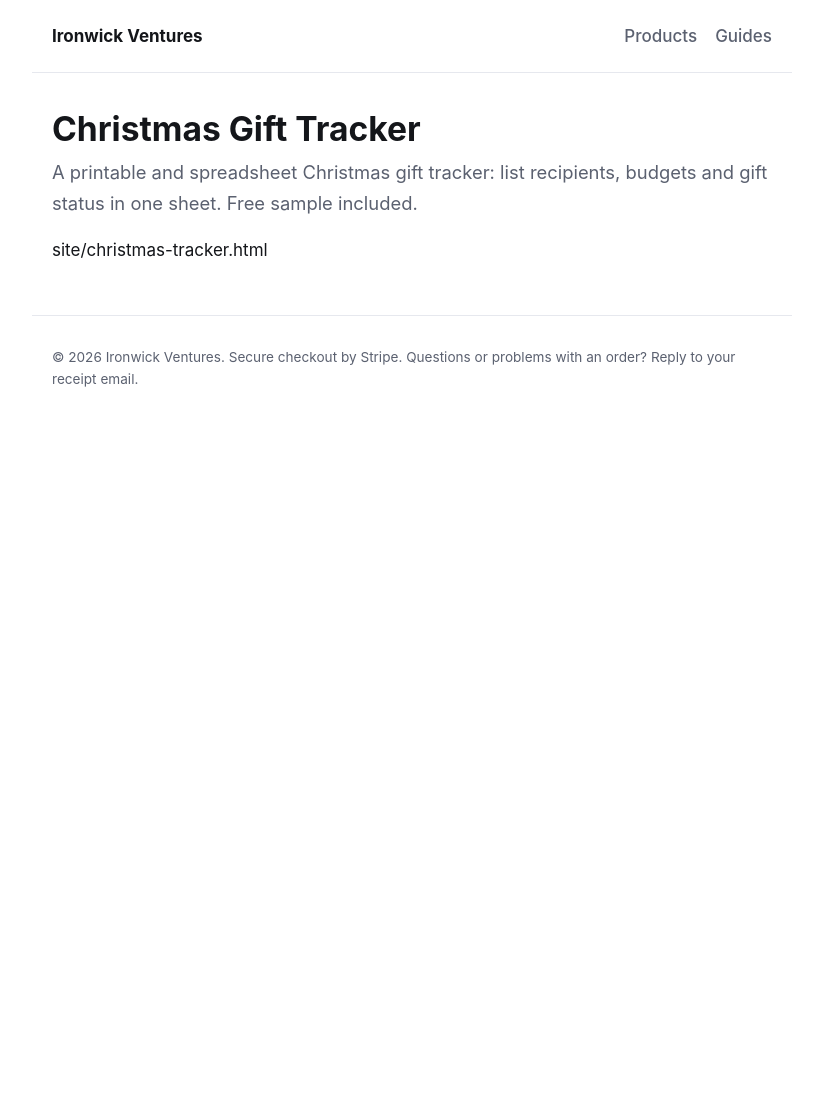
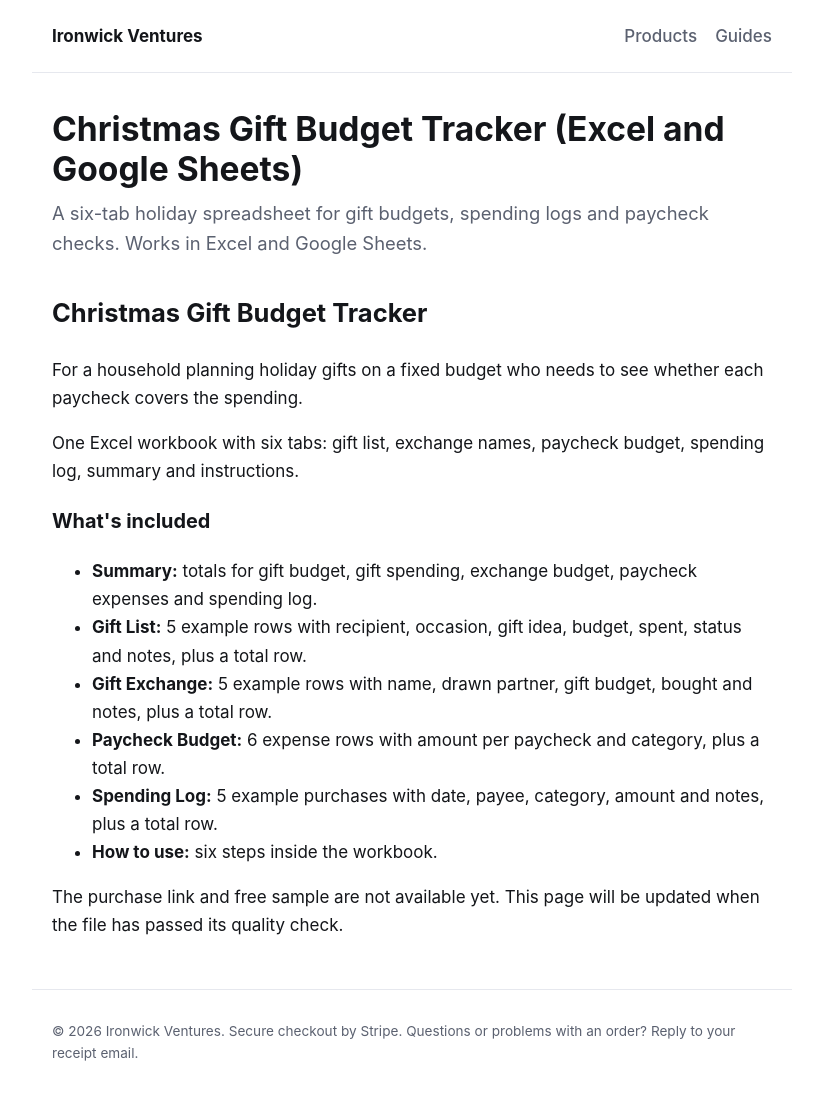
Before and after one commit to jordanhaleIW/Shop, a plain HTML site: page p/christmas-tracker.html in a window 1280 px wide. Shown: the whole page, without its empty margins (228-1051 px from the left). Before the commit the page ends 800 px from the top, so only its background shows below. Drawn offline with Linux system fonts and the light colour scheme.

Commit message:
Ultron: update website

```diff
--- a/p/christmas-tracker.html
+++ b/p/christmas-tracker.html
@@ -1,9 +1,21 @@
 <!doctype html><html lang="en"><head><meta charset="utf-8"><meta name="viewport" content="width=device-width,initial-scale=1">
-<title>Christmas Gift Tracker | Ironwick Ventures</title><meta name="description" content="A printable and spreadsheet Christmas gift tracker: list recipients, budgets and gift status in one sheet. Free sample included."><link rel="canonical" href="https://jordanhaleiw.github.io/shop/p/christmas-tracker.html">
-<meta property="og:title" content="Christmas Gift Tracker | Ironwick Ventures"><meta property="og:description" content="A printable and spreadsheet Christmas gift tracker: list recipients, budgets and gift status in one sheet. Free sample included."><meta property="og:type" content="website"><meta property="og:url" content="https://jordanhaleiw.github.io/shop/p/christmas-tracker.html">
+<title>Christmas Gift Budget Tracker (Excel and Google Sheets) | Ironwick Ventures</title><meta name="description" content="A six-tab holiday spreadsheet for gift budgets, spending logs and paycheck checks. Works in Excel and Google Sheets."><link rel="canonical" href="https://jordanhaleiw.github.io/shop/p/christmas-tracker.html">
+<meta property="og:title" content="Christmas Gift Budget Tracker (Excel and Google Sheets) | Ironwick Ventures"><meta property="og:description" content="A six-tab holiday spreadsheet for gift budgets, spending logs and paycheck checks. Works in Excel and Google Sheets."><meta property="og:type" content="website"><meta property="og:url" content="https://jordanhaleiw.github.io/shop/p/christmas-tracker.html">
 <meta name="twitter:card" content="summary"><link rel="stylesheet" href="../style.css">
 
-<script type="application/ld+json">{"@context":"https://schema.org","@type":"Article","headline":"Christmas Gift Tracker","description":"A printable and spreadsheet Christmas gift tracker: list recipients, budgets and gift status in one sheet. Free sample included.","datePublished":"2026-10-20","dateModified":"2026-10-20"}</script>
+<script type="application/ld+json">{"@context":"https://schema.org","@type":"Article","headline":"Christmas Gift Budget Tracker (Excel and Google Sheets)","description":"A six-tab holiday spreadsheet for gift budgets, spending logs and paycheck checks. Works in Excel and Google Sheets.","datePublished":"2026-10-20","dateModified":"2026-10-20"}</script>
 </head><body><header><a href="../">Ironwick Ventures</a><nav><a href="../#products">Products</a><a href="../#guides">Guides</a></nav></header>
-<main><h1>Christmas Gift Tracker</h1><p class="lede">A printable and spreadsheet Christmas gift tracker: list recipients, budgets and gift status in one sheet. Free sample included.</p>
-<p>site/christmas-tracker.html</p></main><footer>© 2026 Ironwick Ventures. Secure checkout by Stripe. Questions or problems with an order? Reply to your receipt email.</footer></body></html>
+<main><h1>Christmas Gift Budget Tracker (Excel and Google Sheets)</h1><p class="lede">A six-tab holiday spreadsheet for gift budgets, spending logs and paycheck checks. Works in Excel and Google Sheets.</p>
+<h2>Christmas Gift Budget Tracker</h2>
+<p>For a household planning holiday gifts on a fixed budget who needs to see whether each paycheck covers the spending.</p>
+<p>One Excel workbook with six tabs: gift list, exchange names, paycheck budget, spending log, summary and instructions.</p>
+<h3>What&#39;s included</h3>
+<ul>
+<li><strong>Summary:</strong> totals for gift budget, gift spending, exchange budget, paycheck expenses and spending log.</li>
+<li><strong>Gift List:</strong> 5 example rows with recipient, occasion, gift idea, budget, spent, status and notes, plus a total row.</li>
+<li><strong>Gift Exchange:</strong> 5 example rows with name, drawn partner, gift budget, bought and notes, plus a total row.</li>
+<li><strong>Paycheck Budget:</strong> 6 expense rows with amount per paycheck and category, plus a total row.</li>
+<li><strong>Spending Log:</strong> 5 example purchases with date, payee, category, amount and notes, plus a total row.</li>
+<li><strong>How to use:</strong> six steps inside the workbook.</li>
+</ul>
+<p>The purchase link and free sample are not available yet. This page will be updated when the file has passed its quality check.</p></main><footer>© 2026 Ironwick Ventures. Secure checkout by Stripe. Questions or problems with an order? Reply to your receipt email.</footer></body></html>
```
Also changed, not shown: index.html (+1 -1 lines).
